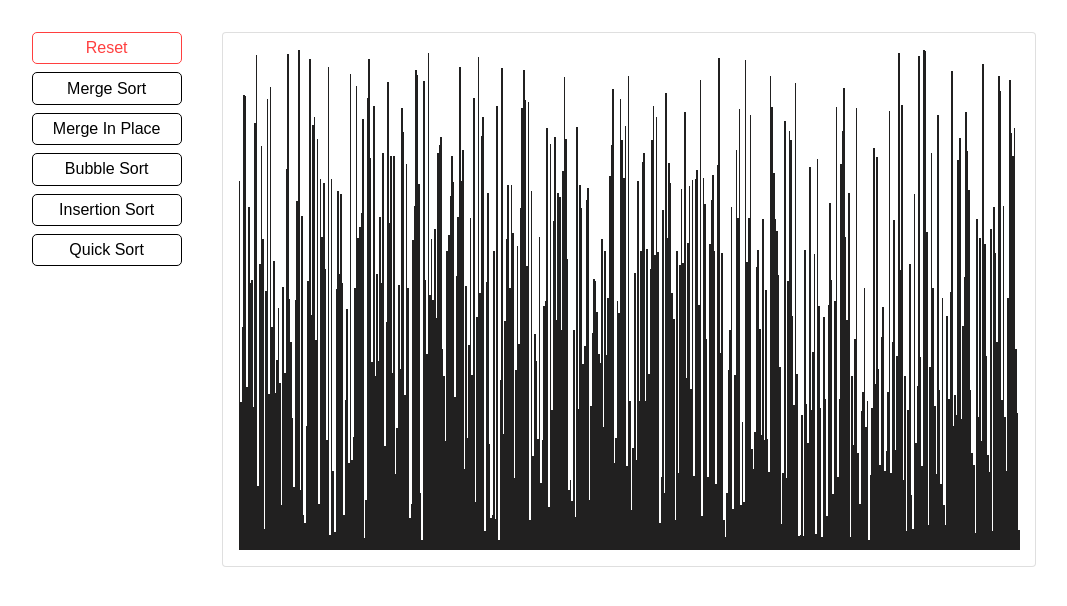
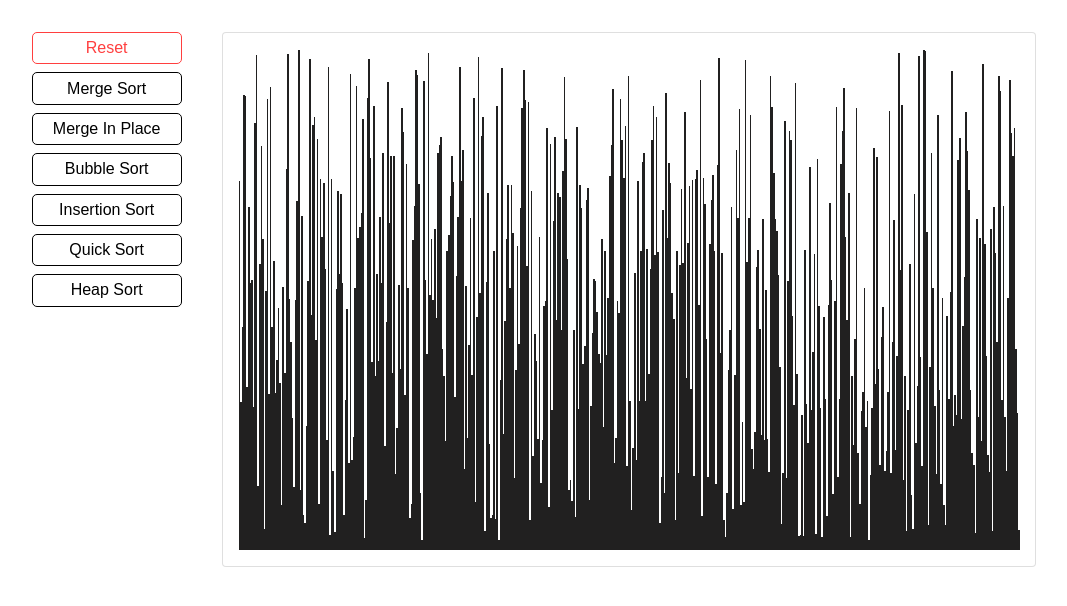
Before and after one commit to mjconly/Sorting-Visualizer, a React (Create React App) app: page / in a window 1280 px wide. Shown: the top 606 px of the page, without its empty margins (90-1157 px from the left). Built offline with nearby package versions, Linux system fonts and the light colour scheme; the HTML template or start-up script is replaced by a standard one.

Commit message:
added heap function call and button -- implement algorithm

```diff
--- a/src/Components/ArrayBarContainer.jsx
+++ b/src/Components/ArrayBarContainer.jsx
@@ -6,6 +6,7 @@ import { inPlaceHelper } from "../sortingAlgorithms/mergeSortInPlace"
 import { bubbleHelper } from "../sortingAlgorithms/bubbleSort"
 import { insertionHelper } from "../sortingAlgorithms/insertionSort"
 import { quickHelper } from "../sortingAlgorithms/quickSort"
+import { heapHelper } from "../sortingAlgorithms/heapSort"
 
 
 //constants for number of bars per algorithm
@@ -14,6 +15,7 @@ const INPLACE = 100;
 const BUBBLE = 100;
 const INSERTION = 100;
 const QUICK = 500;
+const HEAP = 100;
 
 class ArrayBarContainer extends React.Component{
   constructor(props){
@@ -132,6 +134,18 @@ class ArrayBarContainer extends React.Component{
     await quickHelper(arrDOM);
     return 1
   }
+
+  async heapAnimate(){
+    if (this.state.isRunning){
+      return -1;
+    }
+    getButtons(0.4);
+    await this.resetArray(HEAP)
+    this.startRunning();
+    let arrDOM = getBars();
+    await heapHelper(arrDOM);
+    return 1
+  }
 //#############################################################################
 
 //promise fucntion for async animate
@@ -175,6 +189,11 @@ class ArrayBarContainer extends React.Component{
             >
             Quick Sort
           </button>
+          <button className="abtn"
+            onClick={() => this.heapAnimate().then((res) => this.finished(res, 1))}
+            >
+            Heap Sort
+          </button>
         </div>
         <div className="card">
           <div className="array-bar-container">
--- /dev/null
+++ b/src/sortingAlgorithms/heapSort.js
@@ -0,0 +1,20 @@
+const COLOR_SELECT = "tomato"
+const COLOR_MAIN = "#212020"
+
+const heapHelper = async (arr) => {
+  await heapSort(arr);
+  return 1;
+}
+
+
+const heapSort = async (arr) => {
+  await sleep(500);
+}
+
+
+function sleep(ms){
+  return new Promise(resolve => setTimeout(resolve, ms));
+}
+
+
+export { heapHelper }
```
